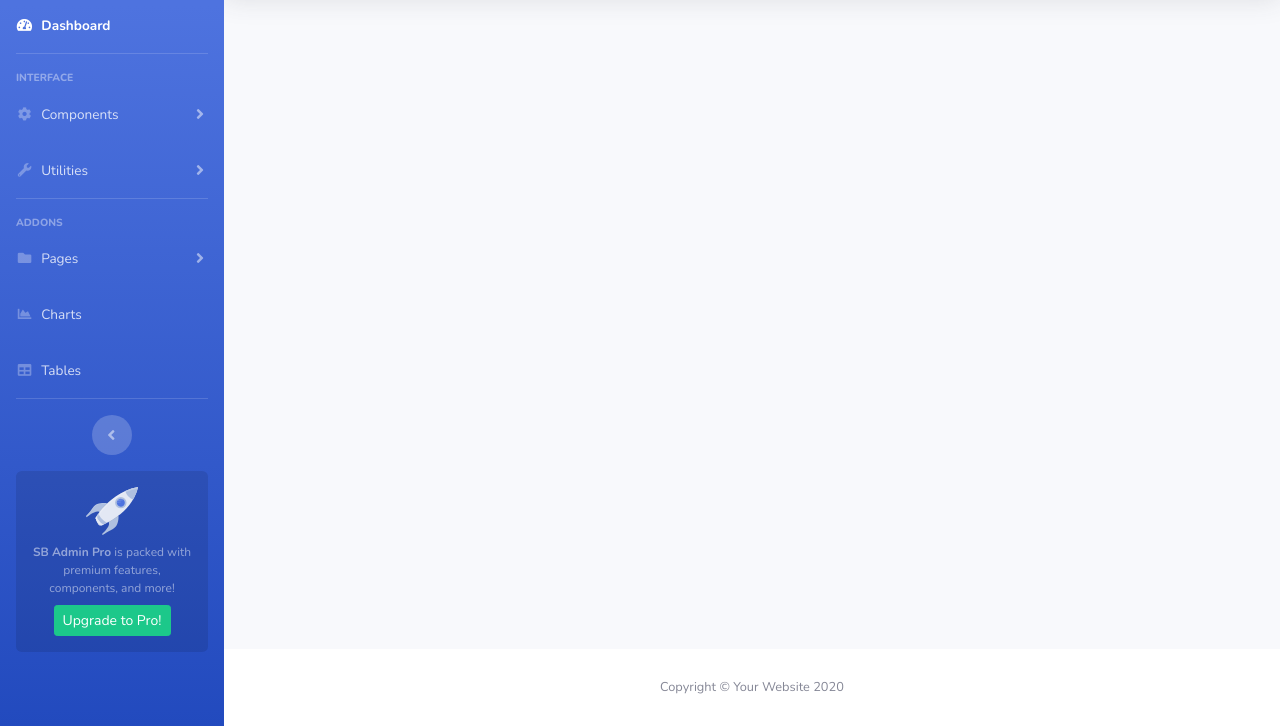
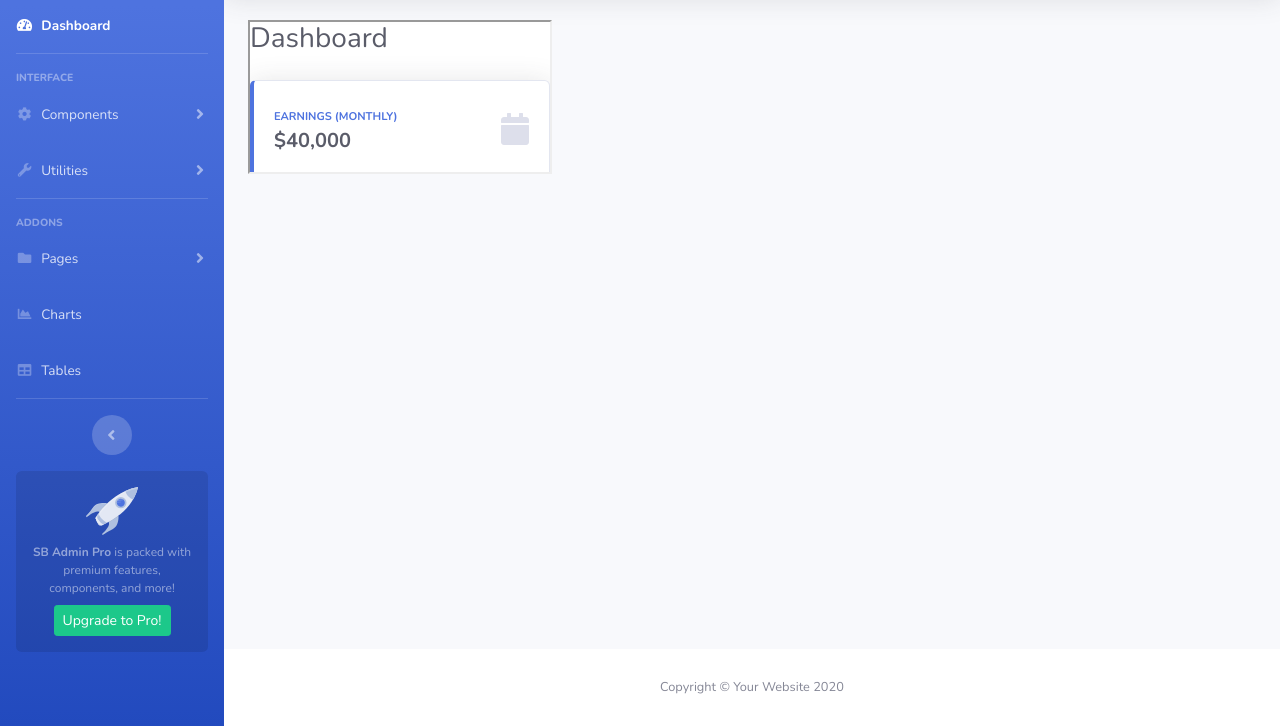
Before and after one commit to OmeOllin/SEI, a website with bundled scripts: page window-component.html in a window 1280 px wide. Shown: the part 74-800 px from the top of the page. Built offline with nearby package versions, Linux system fonts and the light colour scheme.

Commit message:
Update window-component.html

```diff
--- a/window-component.html
+++ b/window-component.html
@@ -365,7 +365,7 @@
 
                 <!-- Begin Page Content -->
                 <div class="container-fluid">
-
+                    <iframe src="dashboard.html"></iframe>
                 </div>
                 <!-- /.container-fluid -->
 
```
